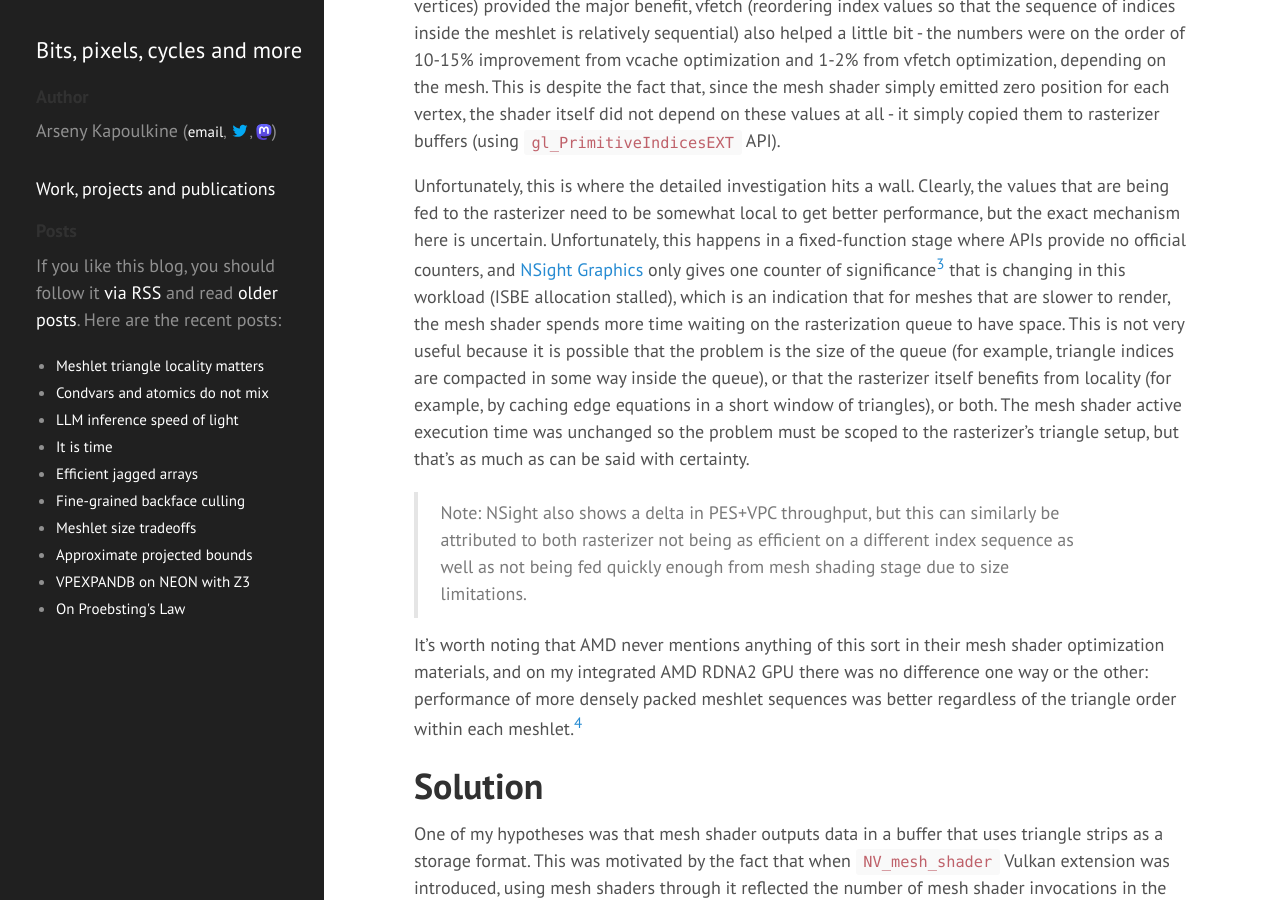
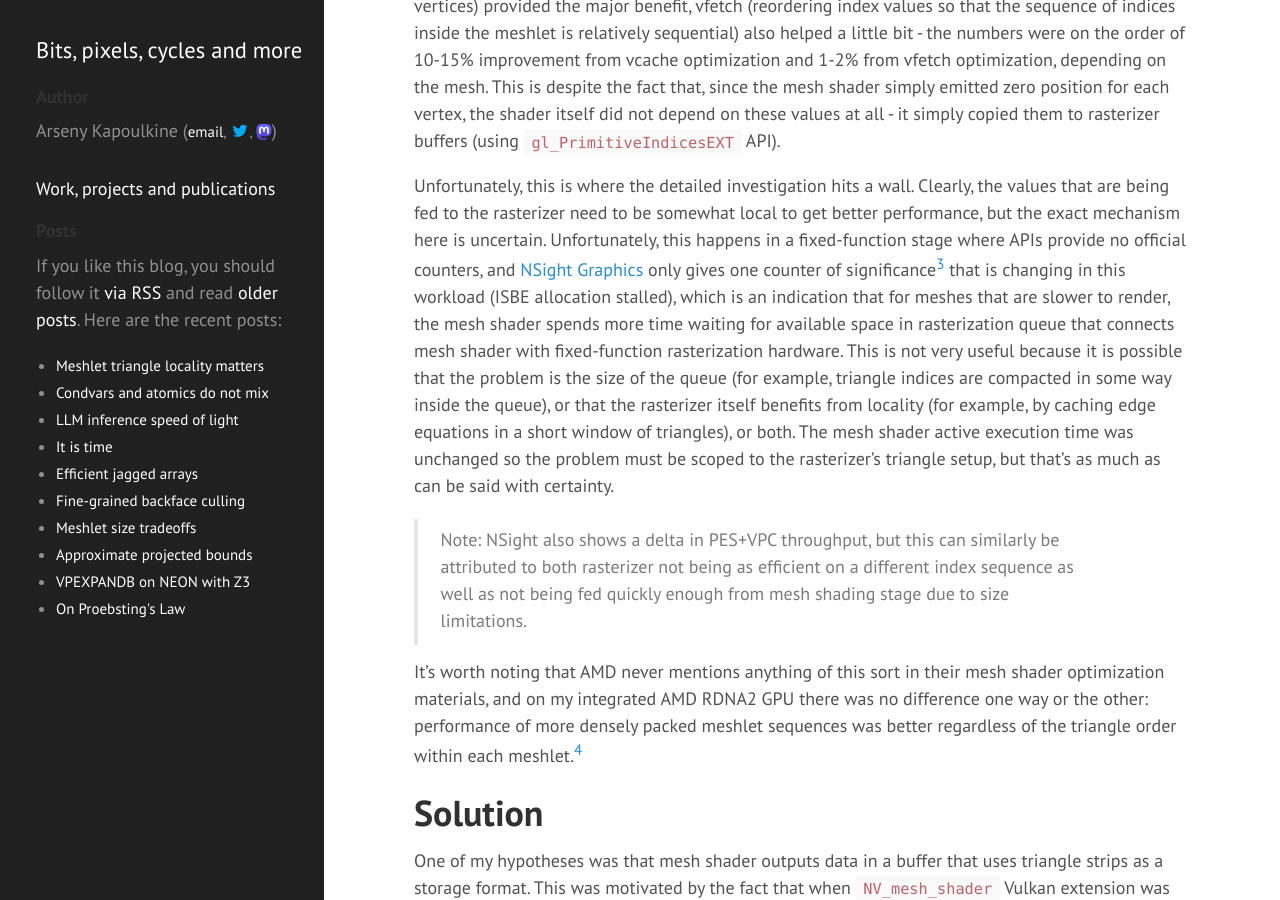
Before and after one commit to zeux/zeux.github.io, a Jekyll site: the page built from _posts/2024-04-09-meshlet-triangle-locality.md, in a window 1280 px wide and 900 px high, scrolled down 2354 px. Built offline with Jekyll 4.4.1, drawn with Linux system fonts in a browser that asks for light colours.

Commit message:
Update 2024-04-09-meshlet-triangle-locality.md
Adjust wording a little.

```diff
--- a/_posts/2024-04-09-meshlet-triangle-locality.md
+++ b/_posts/2024-04-09-meshlet-triangle-locality.md
@@ -38,7 +38,7 @@ Since the `Scan` algorithm doesn't do anything smart, this had to have been due
 
 Curiously, while vcache (reordering triangles so that new triangles refer to more recently seen vertices) provided the major benefit, vfetch (reordering index values so that the sequence of indices inside the meshlet is relatively sequential) also helped a little bit - the numbers were on the order of 10-15% improvement from vcache optimization and 1-2% from vfetch optimization, depending on the mesh. This is despite the fact that, since the mesh shader simply emitted zero position for each vertex, the shader itself did not depend on these values at all - it simply copied them to rasterizer buffers (using `gl_PrimitiveIndicesEXT` API).
 
-Unfortunately, this is where the detailed investigation hits a wall. Clearly, the values that are being fed to the rasterizer need to be somewhat local to get better performance, but the exact mechanism here is uncertain. Unfortunately, this happens in a fixed-function stage where APIs provide no official counters, and [NSight Graphics](https://developer.nvidia.com/nsight-graphics) only gives one counter of significance[^3] that is changing in this workload (ISBE allocation stalled), which is an indication that for meshes that are slower to render, the mesh shader spends more time waiting on the rasterization queue to have space. This is not very useful because it is possible that the problem is the size of the queue (for example, triangle indices are compacted in some way inside the queue), or that the rasterizer itself benefits from locality (for example, by caching edge equations in a short window of triangles), or both. The mesh shader active execution time was unchanged so the problem must be scoped to the rasterizer's triangle setup, but that's as much as can be said with certainty.
+Unfortunately, this is where the detailed investigation hits a wall. Clearly, the values that are being fed to the rasterizer need to be somewhat local to get better performance, but the exact mechanism here is uncertain. Unfortunately, this happens in a fixed-function stage where APIs provide no official counters, and [NSight Graphics](https://developer.nvidia.com/nsight-graphics) only gives one counter of significance[^3] that is changing in this workload (ISBE allocation stalled), which is an indication that for meshes that are slower to render, the mesh shader spends more time waiting for available space in rasterization queue that connects mesh shader with fixed-function rasterization hardware. This is not very useful because it is possible that the problem is the size of the queue (for example, triangle indices are compacted in some way inside the queue), or that the rasterizer itself benefits from locality (for example, by caching edge equations in a short window of triangles), or both. The mesh shader active execution time was unchanged so the problem must be scoped to the rasterizer's triangle setup, but that's as much as can be said with certainty.
 
 > Note: NSight also shows a delta in PES+VPC throughput, but this can similarly be attributed to both rasterizer not being as efficient on a different index sequence as well as not being fed quickly enough from mesh shading stage due to size limitations.
 
```
